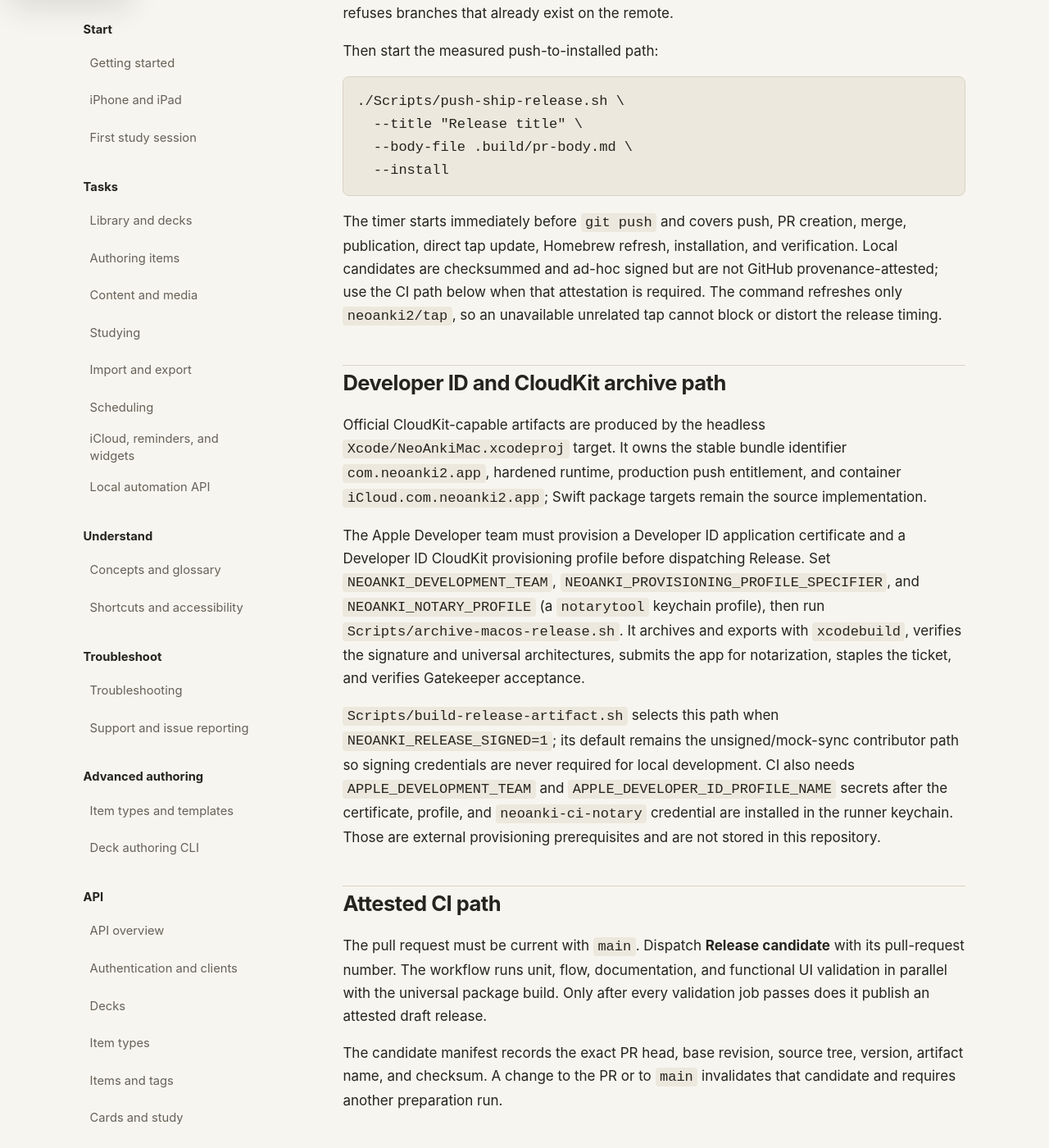
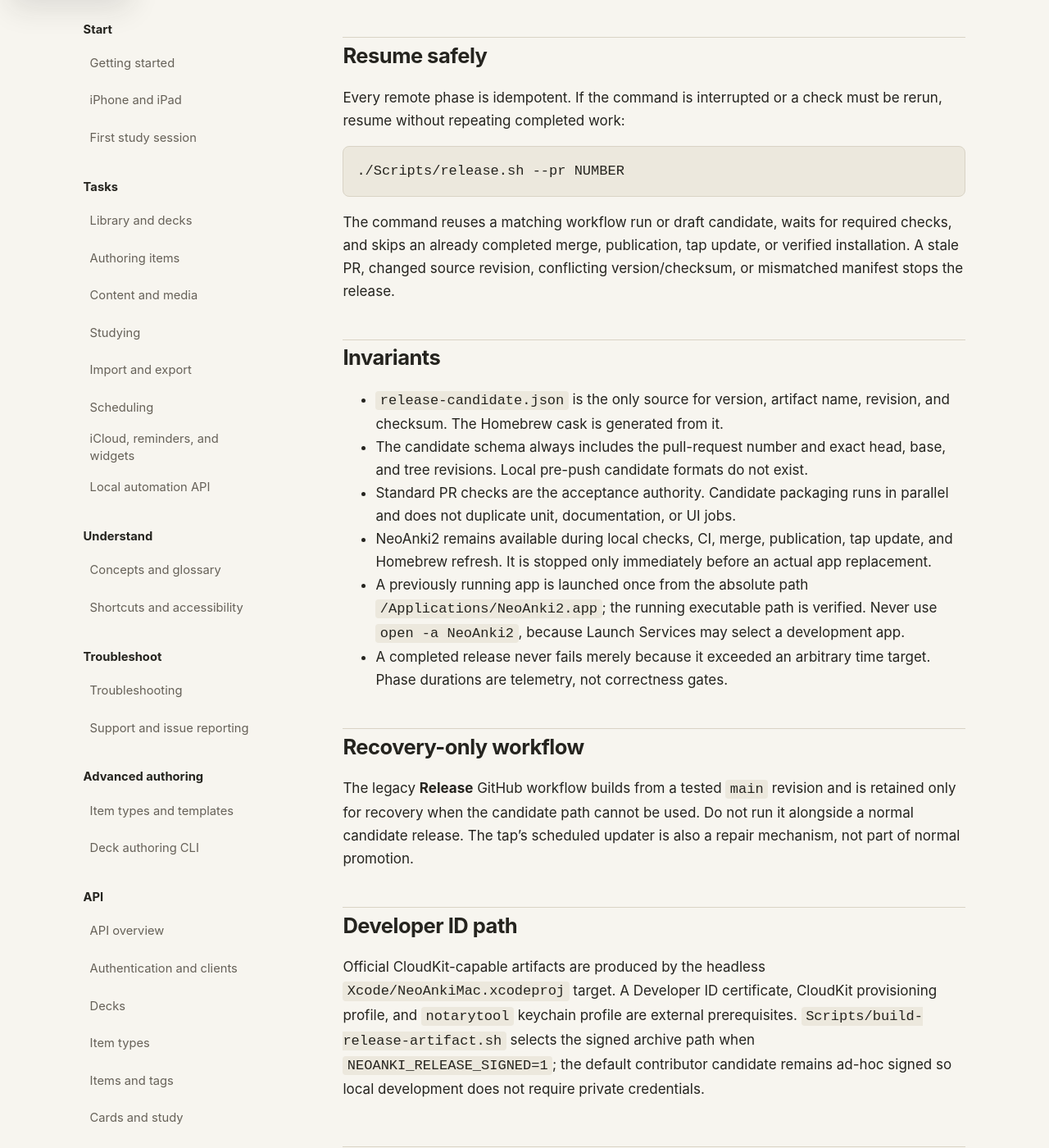
Before and after one commit to neoanki2/neoanki2, a Jekyll site: the page built from docs/RELEASING.md, in a window 1280 px wide and 1400 px high, scrolled down 1118 px. Shown: the whole window at 82% size. Built offline with Jekyll 4.4.1, drawn with Linux system fonts in a browser that asks for light colours; some of the changed text lies outside the part shown.

Commit message:
Unify and harden the release process

````diff
--- a/docs/RELEASING.md
+++ b/docs/RELEASING.md
@@ -8,116 +8,82 @@
 
 # Releasing NeoAnki2
 
-Official releases use a slow preparation phase and a queue-free promotion
-phase. Expensive tests and universal compilation happen before merge; the
-merge-to-install hot path only promotes an immutable candidate.
+NeoAnki2 has one release path. Local preflight catches inexpensive failures;
+GitHub builds an immutable, provenance-attested candidate while the protected
+pull-request checks run. Promotion waits for both and is resumable after any
+remote step.
 
-## Fast local path: push to installed
+## Run a release
 
-To run and time the complete path—including validation, packaging, draft
-upload, push, merge, publication, tap update, and installation—use:
+Start from a clean `codex/*` feature branch based on current `main`. Put the
+pull-request body in an ignored file such as `.build/release-pr.md`, then run:
 
 ```bash
-./Scripts/release-local.sh \
+./Scripts/release.sh \
   --title "Release change" \
-  --body-file .build/release-pr.md \
-  --install
+  --body-file .build/release-pr.md
 ```
 
-The command reports preparation, promotion, and total release durations.
+The command uses authenticated `gh` operations, runs the supported fast tests
+and the strict documentation gate before the first push, creates or reuses the
+pull request, dispatches the **Release candidate** workflow, and waits for both
+the attested candidate and required branch-protection checks. It then merges,
+publishes, updates the official Homebrew tap from the candidate manifest, and
+upgrades `/Applications/NeoAnki2.app`, verifies it, and launches that exact app
+once.
 
-For a release whose accepted plan forbids GUI capture, preparation can honor a
-hash-bound `docs/headless-screenshot-deferral.json`; see the documentation
-maintenance guide. This records stale visual evidence explicitly without
-weakening checks for unrelated screenshots.
+“Release” is deliberately the complete transaction. Use `--no-install` or
+`--no-launch` only for an explicitly requested narrower operation. NeoAnki2
+remains available until the replacement is ready.
 
-For the shortest maintainer feedback loop, prepare everything before the
-branch's first push:
+For a release whose accepted plan forbids GUI capture, the strict documentation
+gate can honor the exact, hash-bound
+`docs/headless-screenshot-deferral.json`. See the documentation maintenance
+guide; never weaken or bypass the screenshot gate.
+
+## Resume safely
+
+Every remote phase is idempotent. If the command is interrupted or a check must
+be rerun, resume without repeating completed work:
 
 ```bash
-./Scripts/prepare-local-release.sh
+./Scripts/release.sh --pr NUMBER
 ```
 
-This runs headless app, core, and documentation validation; builds and signs the
-universal DMG; computes its checksum; and uploads a draft release while the
-branch is still local. It refuses branches that already exist on the remote.
+The command reuses a matching workflow run or draft candidate, waits for
+required checks, and skips an already completed merge, publication, tap update,
+or verified installation. A stale PR, changed source revision, conflicting
+version/checksum, or mismatched manifest stops the release.
 
-Then start the measured push-to-installed path:
+## Invariants
 
-```bash
-./Scripts/push-ship-release.sh \
-  --title "Release title" \
-  --body-file .build/pr-body.md \
-  --install
-```
+- `release-candidate.json` is the only source for version, artifact name,
+  revision, and checksum. The Homebrew cask is generated from it.
+- The candidate schema always includes the pull-request number and exact head,
+  base, and tree revisions. Local pre-push candidate formats do not exist.
+- Standard PR checks are the acceptance authority. Candidate packaging runs in
+  parallel and does not duplicate unit, documentation, or UI jobs.
+- NeoAnki2 remains available during local checks, CI, merge, publication, tap
+  update, and Homebrew refresh. It is stopped only immediately before an actual
+  app replacement.
+- A previously running app is launched once from the absolute path
+  `/Applications/NeoAnki2.app`; the running executable path is verified. Never
+  use `open -a NeoAnki2`, because Launch Services may select a development app.
+- A completed release never fails merely because it exceeded an arbitrary time
+  target. Phase durations are telemetry, not correctness gates.
 
-The timer starts immediately before `git push` and covers push, PR creation,
-merge, publication, direct tap update, Homebrew refresh, installation, and
-verification. Local candidates are checksummed and ad-hoc signed but are not
-GitHub provenance-attested; use the CI path below when that attestation is
-required. The command refreshes only `neoanki2/tap`, so an unavailable unrelated
-tap cannot block or distort the release timing.
+## Recovery-only workflow
 
-## Developer ID and CloudKit archive path
+The legacy **Release** GitHub workflow builds from a tested `main` revision and
+is retained only for recovery when the candidate path cannot be used. Do not run
+it alongside a normal candidate release. The tap's scheduled updater is also a
+repair mechanism, not part of normal promotion.
+
+## Developer ID path
 
 Official CloudKit-capable artifacts are produced by the headless
-`Xcode/NeoAnkiMac.xcodeproj` target. It owns the stable bundle identifier
-`com.neoanki2.app`, hardened runtime, production push entitlement, and container
-`iCloud.com.neoanki2.app`; Swift package targets remain the source implementation.
-
-The Apple Developer team must provision a Developer ID application certificate
-and a Developer ID CloudKit provisioning profile before dispatching Release. Set
-`NEOANKI_DEVELOPMENT_TEAM`, `NEOANKI_PROVISIONING_PROFILE_SPECIFIER`, and
-`NEOANKI_NOTARY_PROFILE` (a `notarytool` keychain profile), then run
-`Scripts/archive-macos-release.sh`. It archives and exports with `xcodebuild`,
-verifies the signature and universal architectures, submits the app for
-notarization, staples the ticket, and verifies Gatekeeper acceptance.
-
-`Scripts/build-release-artifact.sh` selects this path when
-`NEOANKI_RELEASE_SIGNED=1`; its default remains the unsigned/mock-sync contributor
-path so signing credentials are never required for local development. CI also
-needs `APPLE_DEVELOPMENT_TEAM` and `APPLE_DEVELOPER_ID_PROFILE_NAME` secrets after
-the certificate, profile, and `neoanki-ci-notary` credential are installed in the
-runner keychain. Those are external provisioning prerequisites and are not stored
-in this repository.
-
-## Attested CI path
-
-The pull request must be current with `main`. Dispatch **Release candidate**
-with its pull-request number. The workflow runs unit, flow, documentation, and
-functional UI validation in parallel with the universal package build. Only
-after every validation job passes does it publish an attested draft release.
-
-The candidate manifest records the exact PR head, base revision, source tree,
-version, artifact name, and checksum. A change to the PR or to `main`
-invalidates that candidate and requires another preparation run.
-
-## Promote and install
-
-From a clean checkout with authenticated `gh` and Homebrew, run:
-
-```bash
-./Scripts/ship-release.sh --pr NUMBER --install
-```
-
-The command performs all validation before starting its timer. It then:
-
-1. merge-commits the exact tested PR head into `main`;
-2. publishes the prebuilt draft release;
-3. commits the exact version and checksum directly to the official tap;
-4. refreshes Homebrew and upgrades the cask without launching the app; and
-5. verifies the installed version and code signature.
-
-It prints the elapsed time for merge, publication, tap update, Homebrew refresh,
-installation, and the complete measured path so regressions are visible.
-
-The command refuses to proceed if NeoAnki2 is running, the candidate is stale,
-the PR is not cleanly mergeable, or any revision, version, asset, or checksum
-does not match. It never quits or opens a graphical application.
-
-Promotion explicitly replaces GitHub's temporary `untagged-*` draft name with
-the final version tag before the Homebrew cask becomes visible.
-
-The legacy **Release** workflow is retained as a manually dispatched recovery
-path. The tap's scheduled updater remains a repair mechanism, not part of the
-normal release path.
+`Xcode/NeoAnkiMac.xcodeproj` target. A Developer ID certificate, CloudKit
+provisioning profile, and `notarytool` keychain profile are external
+prerequisites. `Scripts/build-release-artifact.sh` selects the signed archive
+path when `NEOANKI_RELEASE_SIGNED=1`; the default contributor candidate remains
+ad-hoc signed so local development does not require private credentials.
--- a/docs/headless-screenshot-deferral.json
+++ b/docs/headless-screenshot-deferral.json
@@ -1,6 +1,6 @@
 {
   "schemaVersion": 1,
-  "diffSHA256": "ee252d7c05b883c41390484fd7ef9c09bad507b42a8b89ab32461ac0f49ad35a",
+  "diffSHA256": "e3b0c44298fc1c149afbf4c8996fb92427ae41e4649b934ca495991b7852b855",
   "featureIDs": [
     "app-navigation",
     "errors-empty-states",
@@ -31,5 +31,5 @@
     "Sources/NeoAnki2/UserFacingError.swift",
     "Sources/NeoAnkiSharedUI/AdaptiveStudyStage.swift"
   ],
-  "reason": "The repository desktop-isolation policy excludes local GUI automation and screenshot capture. This release changes the Study shell from a hidden library split view to a full-window review surface and carries forward the inherited stale screenshot evidence explicitly until a later reviewed capture refreshes it."
+  "reason": "The repository desktop-isolation policy excludes local GUI automation and screenshot capture. This release changes only release tooling and carries the inherited stale screenshot evidence forward with an empty source diff until a later reviewed capture refreshes it."
 }
````
Also changed, not shown: .codex/skills/release/SKILL.md (added), .codex/skills/release/agents/openai.yaml (added), .github/workflows/release-candidate.yml, .github/workflows/test.yml, README.md, 7 other files.
